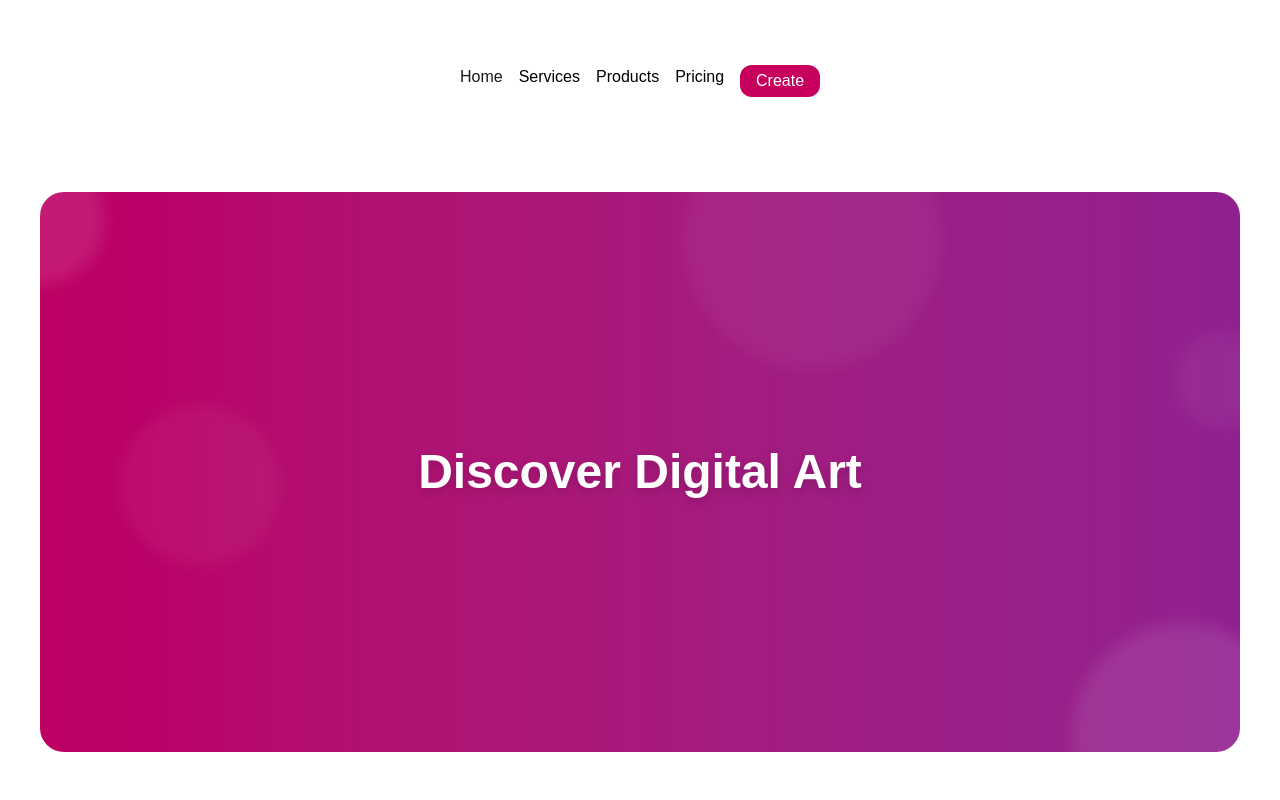
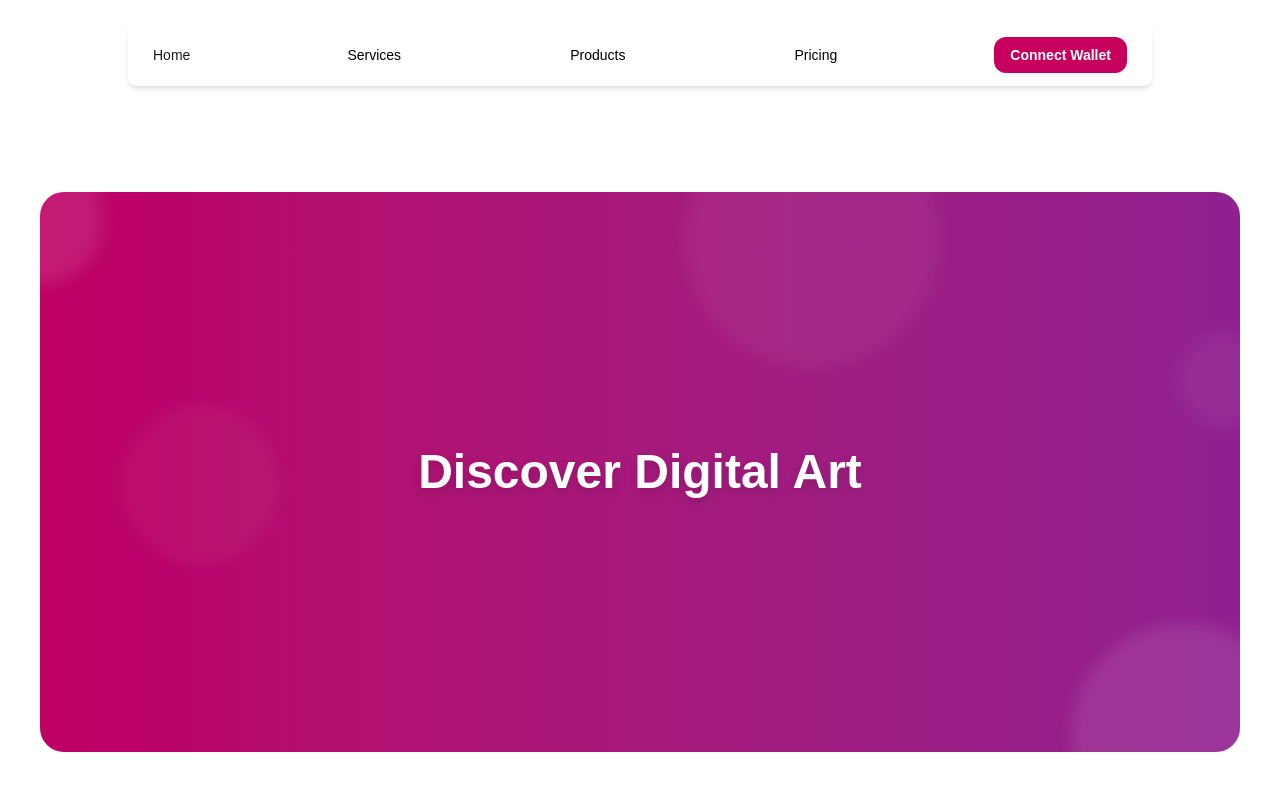
Before and after one commit to bajshorya/NFTMarketPlace, a Next.js app: page / in a window 1280 px wide. Shown: the top 800 px of the page. Built offline with nearby package versions, Linux system fonts and the light colour scheme.

Commit message:
made context uisng web3modal, and ethers, metamask connection and changed UI of navbar

```diff
--- a/app/create-nft/page.tsx
+++ b/app/create-nft/page.tsx
@@ -1,11 +1,15 @@
 "use client";
 import Input from "@/components/Input";
 import CustomButton from "@/components/ui/CustomButton";
-import React, { useCallback, useEffect, useMemo } from "react";
+import { NFTContext } from "@/context/NFTContext";
+import React, { useCallback, useContext, useEffect, useMemo } from "react";
 import { useDropzone } from "react-dropzone";
 import { defaultStyles, FileIcon } from "react-file-icon";
-
+interface NFTContextType {
+  nftCurrency: string;
+}
 const page = () => {
+  const { nftCurrency } = useContext(NFTContext) as NFTContextType;
   const [fileUrl, setFileUrl] = React.useState<string | null>(null);
   const [formInput, setFormInput] = React.useState({
     name: "",
@@ -105,7 +109,7 @@ const page = () => {
           }}
         />
         <div className="flex items-center mt-2">
-          <p className="font-poppins text-white text-xl ml-2">ETH</p>
+          <p className="font-poppins text-white text-xl ml-2">{nftCurrency}</p>
         </div>
         <div className="flex items-center mt-10">
           <CustomButton
--- a/app/layout.tsx
+++ b/app/layout.tsx
@@ -3,6 +3,7 @@ import { Geist, Geist_Mono } from "next/font/google";
 import "./globals.css";
 import Footer from "@/components/Footer";
 import NavbarDemo from "@/components/Navbar";
+import { NFTProvider } from "@/context/NFTContext"; // Import NFTProvider
 
 const geistSans = Geist({
   variable: "--font-geist-sans",
@@ -30,13 +31,13 @@ export default function RootLayout({
         className={`${geistSans.variable} ${geistMono.variable} min-h-screen flex flex-col`}
         suppressHydrationWarning // Add this to ignore hydration mismatches on body
       >
-        <NavbarDemo />
-        <main className=" pt-20 mt-28">
+        <NFTProvider>
           {" "}
-          {/* Keep this padding to match navbar height */}
-          {children}
-        </main>
-        <Footer />
+          {/* Wrap the content with NFTProvider */}
+          <NavbarDemo />
+          <main className="pt-20 mt-28">{children}</main>
+          <Footer />
+        </NFTProvider>
       </body>
     </html>
   );
--- a/components/NFTCard.tsx
+++ b/components/NFTCard.tsx
@@ -1,11 +1,15 @@
-import React from "react";
+"use client";
+import React, { useContext } from "react";
 import Image from "next/image";
 import Link from "next/link";
 import assets from "../assets";
-
+import { NFTContext } from "@/context/NFTContext";
+interface NFTContextType {
+  nftCurrency: string;
+}
 const NFTCard = ({ nft }: { nft: any }) => {
   const nftKey = `nft${nft.i}` as keyof typeof assets; // Dynamically create the key based on nft.i example nft1, nft2, etc.
-
+  const { nftCurrency } = useContext(NFTContext) as NFTContextType;
   const nftImage = assets[nftKey] || assets.nft1;
 
   return (
@@ -26,7 +30,7 @@ const NFTCard = ({ nft }: { nft: any }) => {
               {nft.name || `NFT ${nft.i}`}
             </h3>
             <p className="text-white text-sm font-light">
-              {nft.price || "0.1"} ETH
+              {nft.price || "0.1"} {nftCurrency}
             </p>
           </div>
         </div>
--- a/components/Navbar.tsx
+++ b/components/Navbar.tsx
@@ -1,5 +1,5 @@
 "use client";
-import React, { useState } from "react";
+import React, { useState, useContext } from "react";
 import {
   HoveredLink,
   Menu,
@@ -11,43 +11,47 @@ import { cn } from "@/lib/utils";
 import Link from "next/link";
 import icon from "../public/reshot-icon-beer-D3X8V2SQAP.svg";
 import { useRouter } from "next/navigation";
-
-// export function Navbar() {
-//   return (
-//     <div className="relative w-full flex items-center justify-center">
-//       <NavbarDemo className="top-2" />
-//       <p className="text-black dark:text-white">
-//         The Navbar will show on top of the page
-//       </p>
-//     </div>
-//   );
-// }
+import { NFTContext } from "@/context/NFTContext";
 
 const ButtonGroup = ({
   setActive,
   router,
 }: {
   setActive: any;
-  // Function to set active state>;
   router: ReturnType<typeof useRouter>;
 }) => {
+  const { connectWallet, currentAccount, disconnectWallet } = useContext(
+    NFTContext
+  ) as {
+    connectWallet: () => void;
+    currentAccount: string | null;
+    disconnectWallet: () => void;
+  };
   const hasConnectedWallet = true;
 
-  return hasConnectedWallet ? (
-    <div className="flex items-center gap-4">
+  return currentAccount ? (
+    <div className="flex items-center gap-3">
       <CustomButton
-        name="Create "
-        styles="bg-pink-700 p-5"
+        name="Create"
+        styles="bg-pink-700 py-2 px-4 text-sm font-semibold rounded-md hover:bg-pink-600 transition-colors duration-200"
         handleClick={() => {
           setActive("");
-          // Reset active state when signing in
           router.push("/create-nft");
         }}
       />
+      <CustomButton
+        name="Disconnect Wallet"
+        styles="bg-pink-700 py-2 px-4 text-sm font-semibold rounded-md hover:bg-pink-600 transition-colors duration-200"
+        handleClick={disconnectWallet}
+      />
     </div>
   ) : (
-    <div className="flex items-center gap-4">
-      <CustomButton name="Connect Wallet" styles="bg-pink-700 p-5" />
+    <div className="flex items-center gap-3">
+      <CustomButton
+        name="Connect Wallet"
+        styles="bg-pink-700 py-2 px-4 text-sm font-semibold rounded-md hover:bg-pink-600 transition-colors duration-200"
+        handleClick={connectWallet}
+      />
     </div>
   );
 };
@@ -57,15 +61,15 @@ const NavbarDemo = ({ className }: { className?: string }) => {
   const [active, setActive] = useState<string | null>(null);
   return (
     <div
-      className={cn("fixed top-10 inset-x-0 max-w-4xl mx-auto z-50", className)}
+      className={cn("fixed top-6 inset-x-0 max-w-5xl mx-auto z-50", className)}
     >
       <Menu setActive={setActive}>
-        <Link href="/" className="flex gap-2">
+        <Link href="/" className="flex items-center gap-2 text-sm font-medium">
           <div>Home</div>
         </Link>
 
         <MenuItem setActive={setActive} active={active} item="Services">
-          <div className="flex flex-col space-y-4 text-sm">
+          <div className="flex flex-col gap-3 text-sm p-2">
             <HoveredLink href="/web-dev">Web Development</HoveredLink>
             <HoveredLink href="/interface-design">Interface Design</HoveredLink>
             <HoveredLink href="/seo">Search Engine Optimization</HoveredLink>
@@ -73,7 +77,7 @@ const NavbarDemo = ({ className }: { className?: string }) => {
           </div>
         </MenuItem>
         <MenuItem setActive={setActive} active={active} item="Products">
-          <div className="  text-sm grid grid-cols-2 gap-10 p-4">
+          <div className="text-sm grid grid-cols-2 gap-6 p-3">
             <ProductItem
               title="Algochurn"
               href="https://algochurn.com"
@@ -101,7 +105,7 @@ const NavbarDemo = ({ className }: { className?: string }) => {
           </div>
         </MenuItem>
         <MenuItem setActive={setActive} active={active} item="Pricing">
-          <div className="flex flex-col space-y-4 text-sm">
+          <div className="flex flex-col gap-3 text-sm p-2">
             <HoveredLink href="/hobby">Hobby</HoveredLink>
             <HoveredLink href="/individual">Individual</HoveredLink>
             <HoveredLink href="/team">Team</HoveredLink>
--- a/components/ui/navbar-menu.tsx
+++ b/components/ui/navbar-menu.tsx
@@ -23,30 +23,27 @@ export const MenuItem = ({
   children?: React.ReactNode;
 }) => {
   return (
-    <div onMouseEnter={() => setActive(item)} className="relative ">
+    <div onMouseEnter={() => setActive(item)} className="relative">
       <motion.p
         transition={{ duration: 0.3 }}
-        className="cursor-pointer text-black hover:opacity-[0.9] dark:text-white"
+        className="cursor-pointer text-black hover:opacity-80 dark:text-white text-sm font-medium px-3 py-2"
       >
         {item}
       </motion.p>
       {active !== null && (
         <motion.div
-          initial={{ opacity: 0, scale: 0.85, y: 10 }}
+          initial={{ opacity: 0, scale: 0.9, y: 8 }}
           animate={{ opacity: 1, scale: 1, y: 0 }}
           transition={transition}
         >
           {active === item && (
-            <div className="absolute top-[calc(100%_+_1.2rem)] left-1/2 transform -translate-x-1/2 pt-4">
+            <div className="absolute top-[calc(100%_+_0.8rem)] left-1/2 transform -translate-x-1/2 pt-2">
               <motion.div
                 transition={transition}
-                layoutId="active" // layoutId ensures smooth animation
-                className="bg-white dark:bg-black backdrop-blur-sm rounded-2xl overflow-hidden border border-black/[0.2] dark:border-white/[0.2] shadow-xl"
+                layoutId="active"
+                className="bg-white dark:bg-black/95 backdrop-blur-md rounded-lg border border-black/10 dark:border-white/10 shadow-lg"
               >
-                <motion.div
-                  layout // layout ensures smooth animation
-                  className="w-max h-full p-4"
-                >
+                <motion.div layout className="w-max h-full p-3">
                   {children}
                 </motion.div>
               </motion.div>
@@ -67,8 +64,8 @@ export const Menu = ({
 }) => {
   return (
     <nav
-      onMouseLeave={() => setActive(null)} // resets the state
-      className="relative rounded-full border border-transparent dark:bg-black dark:border-white/[0.2] bg-white shadow-input flex justify-center space-x-4 px-8 py-6 "
+      onMouseLeave={() => setActive(null)}
+      className="relative rounded-lg border border-transparent dark:bg-black/90 dark:border-white/10 bg-white shadow-md flex items-center justify-between px-6 py-3"
     >
       {children}
     </nav>
@@ -87,19 +84,19 @@ export const ProductItem = ({
   src: string;
 }) => {
   return (
-    <a href={href} className="flex space-x-2">
+    <a href={href} className="flex items-start gap-2">
       <img
         src={src}
-        width={140}
-        height={70}
+        width={100}
+        height={50}
         alt={title}
-        className="shrink-0 rounded-md shadow-2xl"
+        className="rounded-md shadow-md"
       />
       <div>
-        <h4 className="text-xl font-bold mb-1 text-black dark:text-white">
+        <h4 className="text-sm font-semibold mb-1 text-black dark:text-white">
           {title}
         </h4>
-        <p className="text-neutral-700 text-sm max-w-[10rem] dark:text-neutral-300">
+        <p className="text-neutral-600 text-xs max-w-[8rem] dark:text-neutral-300">
           {description}
         </p>
       </div>
@@ -111,7 +108,7 @@ export const HoveredLink = ({ children, ...rest }: any) => {
   return (
     <a
       {...rest}
-      className="text-neutral-700 dark:text-neutral-200 hover:text-black "
+      className="text-neutral-600 dark:text-neutral-200 hover:text-black dark:hover:text-white text-sm font-medium px-2 py-1 rounded hover:bg-gray-100 dark:hover:bg-gray-800 transition-colors duration-200"
     >
       {children}
     </a>
--- /dev/null
+++ b/context/NFTContext.tsx
@@ -0,0 +1,55 @@
+"use client";
+import Web3Modal from "web3modal";
+import { createContext, useContext, useEffect, useState } from "react";
+import { ethers } from "ethers";
+import axios from "axios";
+
+import { marketAddress, marketABI } from "./constants";
+
+export const NFTContext = createContext({});
+
+import { ReactNode } from "react";
+
+export const NFTProvider = ({ children }: { children: ReactNode }) => {
+  const [currentAccount, setCurrentAccount] = useState("");
+  const checkIfWalletIsConnected = async () => {
+    if (!window.ethereum) return alert("Please install MetaMask");
+    const accounts = await window.ethereum.request({
+      method: "eth_accounts",
+    });
+    if (accounts.length) {
+      setCurrentAccount(accounts[0]);
+    } else {
+      console.log("No accounts found");
+    }
+  };
+  useEffect(() => {
+    checkIfWalletIsConnected();
+  }, []);
+  const connectWallet = async () => {
+    if (!window.ethereum) return alert("Please install MetaMask");
+    const accounts = await window.ethereum.request({
+      method: "eth_requestAccounts",
+    });
+    setCurrentAccount(accounts[0]);
+    window.location.reload();
+  };
+  const disconnectWallet = async () => {
+    setCurrentAccount("");
+  };
+
+  useEffect(() => {
+    if (currentAccount) {
+      console.log("Connected account:", currentAccount);
+    }
+  }, [currentAccount]);
+  const nftCurrency = "SOL"; // This can be dynamic based on your requirements
+  return (
+    <NFTContext.Provider
+      value={{ nftCurrency, connectWallet, currentAccount, disconnectWallet }}
+    >
+      {children}
+    </NFTContext.Provider>
+  );
+};
+export const useNFTContext = () => useContext(NFTContext);
```
